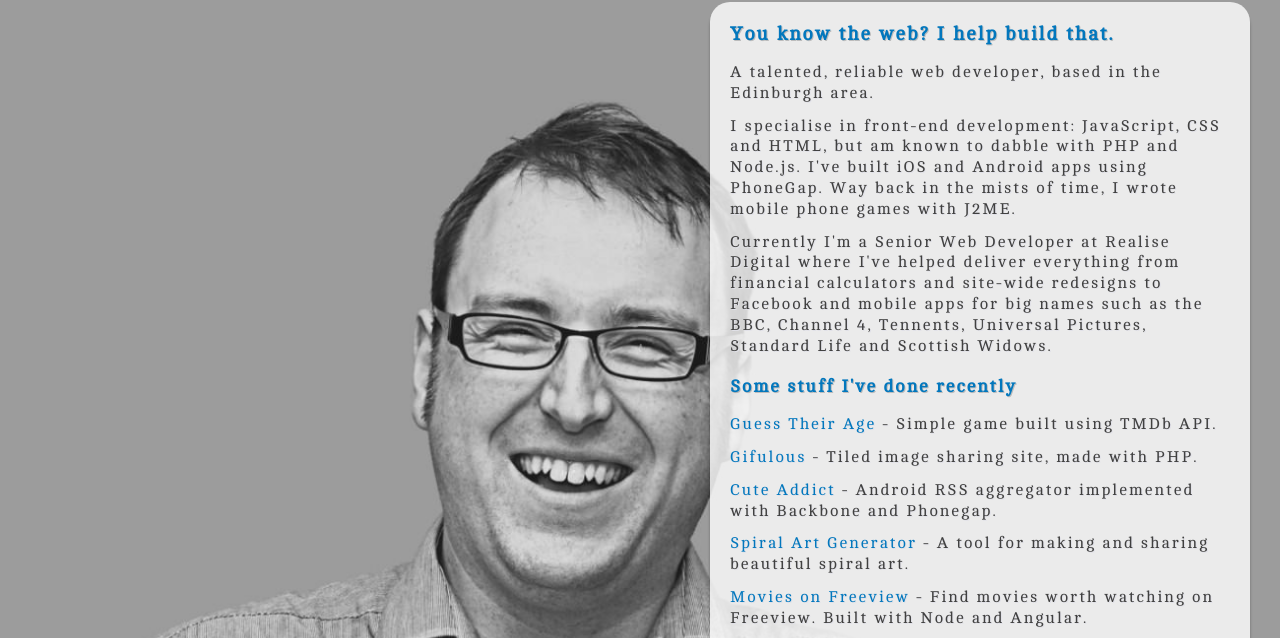
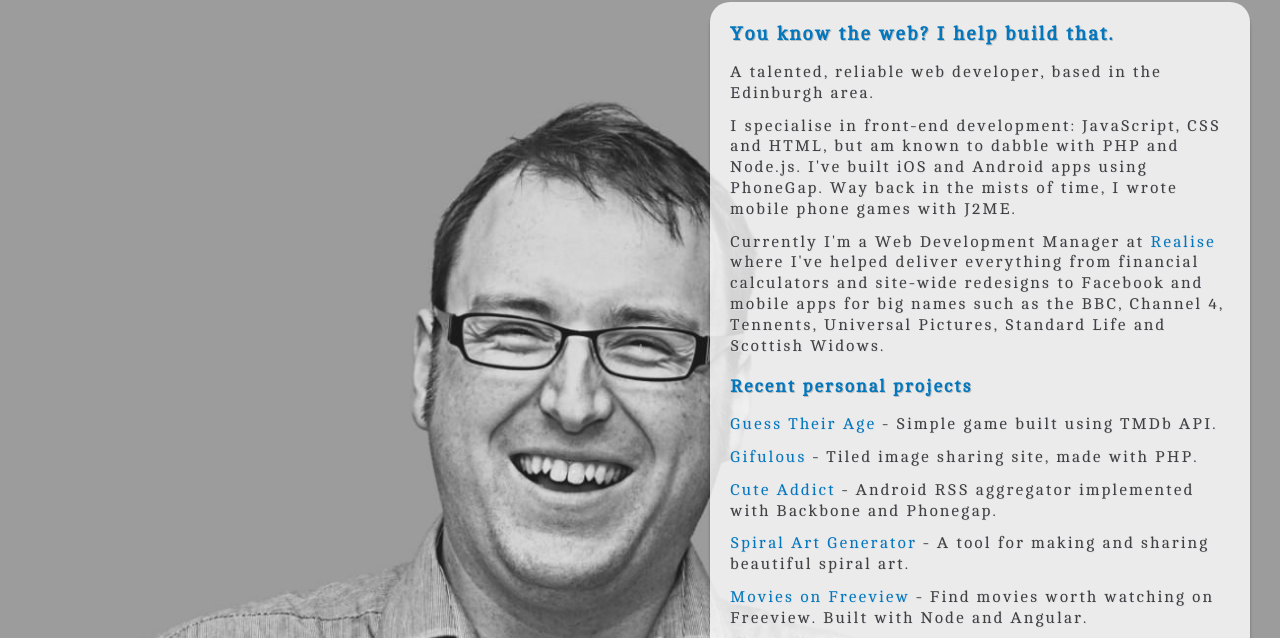
Before and after one commit to davidpanik/Lostincode, a plain HTML site: page index.html in a window 1280 px wide. Shown: the part 152-790 px from the top of the page. Drawn offline with Linux system fonts and the light colour scheme.

Commit message:
Updating some copy

```diff
--- a/index.html
+++ b/index.html
@@ -25,9 +25,9 @@
 
 				<p>A talented, reliable web developer, based in the Edinburgh area.</p>
 				<p>I specialise in front-end development: JavaScript, CSS and HTML, but am known to dabble with PHP and Node.js. I've built iOS and Android apps using PhoneGap. Way back in the mists of time, I wrote mobile phone games with J2ME.</p>
-				<p>Currently I'm a Senior Web Developer at Realise Digital where I've helped deliver everything from financial calculators and site-wide redesigns to Facebook and mobile apps for big names such as the BBC, Channel 4, Tennents, Universal Pictures, Standard Life and Scottish Widows.</p>
+				<p>Currently I'm a Web Development Manager at <a target="_blank" href="http://www.realise.com">Realise</a> where I've helped deliver everything from financial calculators and site-wide redesigns to Facebook and mobile apps for big names such as the BBC, Channel 4, Tennents, Universal Pictures, Standard Life and Scottish Widows.</p>
 
-				<h3>Some stuff I've done recently</h3>
+				<h3>Recent personal projects</h3>
 
 				<p><a target="_blank" href="http://guesstheirage.co.uk/">Guess Their Age</a> - Simple game built using TMDb API.</p>
 				<p><a target="_blank" href="http://gifulo.us/">Gifulous</a> - Tiled image sharing site, made with PHP.</p>
```
